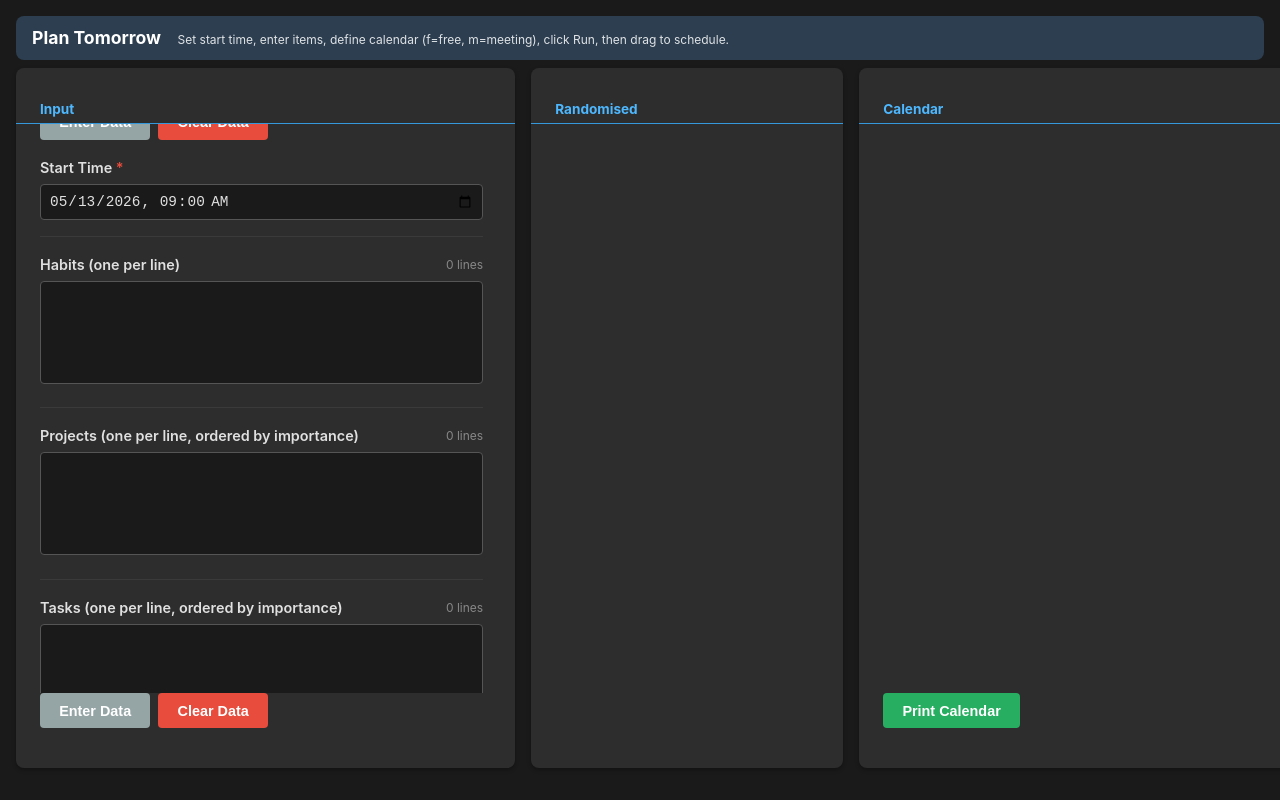
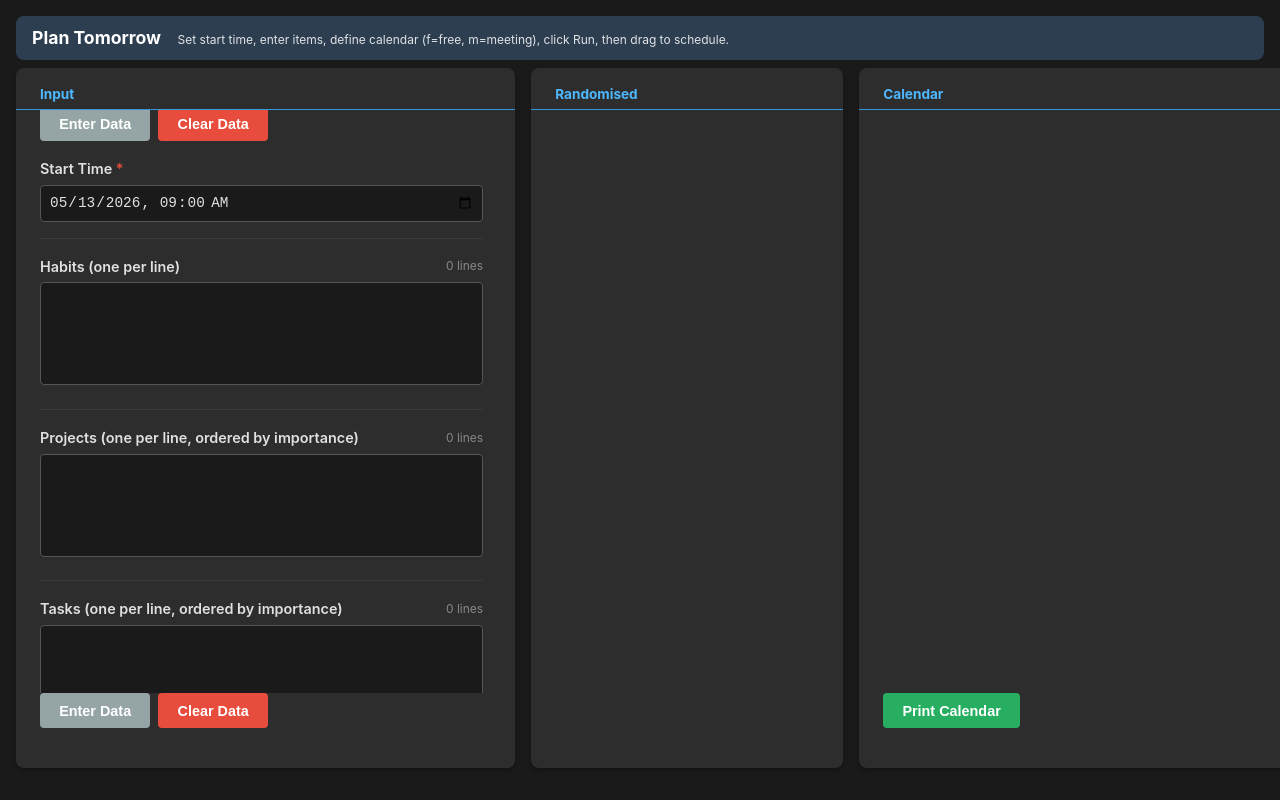
Before and after one commit to prcleary/plan-tomorrow, a plain HTML site: page index.html in a window 1280 px wide. Drawn offline with Linux system fonts and the light colour scheme.

Commit message:
Eliminate wasted vertical space above column headers

```diff
--- a/index.html
+++ b/index.html
@@ -55,7 +55,7 @@
         .column {
             background: #2d2d2d;
             border-radius: 8px;
-            padding: 1.5rem;
+            padding: 0.5rem 1.5rem 1.5rem 1.5rem;
             box-shadow: 0 2px 4px rgba(0,0,0,0.3);
             display: flex;
             flex-direction: column;
@@ -74,12 +74,12 @@
             top: 0;
             background: #2d2d2d;
             z-index: 10;
-            margin-top: -1.5rem;
+            margin-top: -0.5rem;
             margin-left: -1.5rem;
             margin-right: -1.5rem;
             padding-left: 1.5rem;
             padding-right: 1.5rem;
-            padding-top: 0.4rem;
+            padding-top: 0.5rem;
         }
 
         .input-column form {
```
